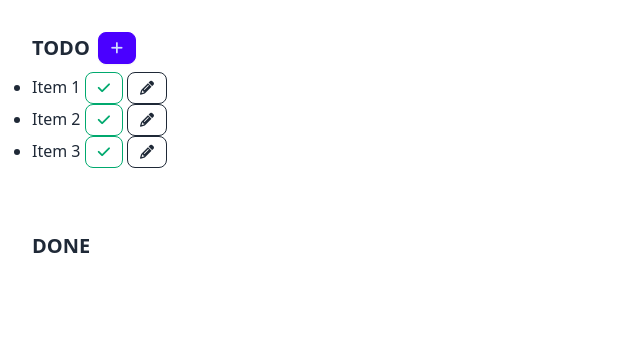
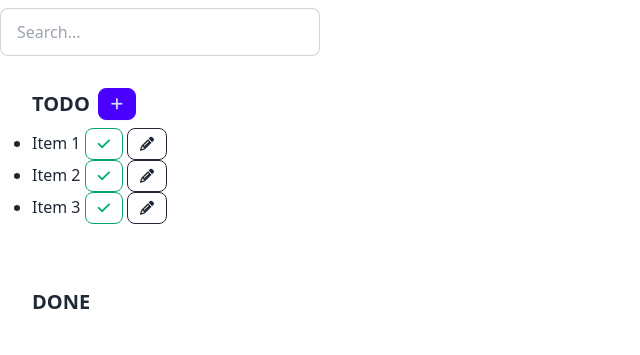
Before and after one commit to dimagi/htmx-alpine-demo, a Flask app: page / in a window 1280 px wide. Shown: the top 355 px of the page, without its empty margins (0-640 px from the left). Run offline with Flask 3, Linux system fonts and the light colour scheme; some libraries are stand-ins or nearby versions.

Commit message:
alpinejs search

```diff
--- a/templates/index.html
+++ b/templates/index.html
@@ -13,7 +13,8 @@
   <script src="https://cdn.jsdelivr.net/npm/alpinejs@3.12.0/dist/cdn.min.js" defer></script>
 </head>
 <body>
-<div class="container mx-auto">
+<div class="container mx-auto mt-2" x-data="{ search: null }">
+  <input type="text" x-model="search" class="input input-bordered w-full max-w-xs" placeholder="Search...">
   <div class="card">
     <div class="card-body">
       <h1 class="card-title">TODO
@@ -35,7 +36,7 @@
       <ul class="list-disc" id="done-items">
         {% for item in items %}
           {% if item.done %}
-            <li id="item-{{ item.id }}">
+            <li id="item-{{ item.id }}" {% include 'search_attrs.html' %}>
               <span>{{ item.name }}</span>
             </li>
           {% endif %}
--- a/templates/item.html
+++ b/templates/item.html
@@ -1,4 +1,6 @@
-<li id="item-{{ item.id }}">
+<li id="item-{{ item.id }}"
+    {% include 'search_attrs.html' %}
+>
   <span>{{ item.name }}</span>
   <button class="btn btn-sm btn-outline btn-success"
           hx-post="/done/{{ item.id }}" hx-target="#item-{{ item.id }}" hx-swap="outerHTML">
--- a/templates/item_done.html
+++ b/templates/item_done.html
@@ -1,5 +1,5 @@
 <ul hx-swap-oob="beforeend:#done-items">
-  <li id="item-{{ item.id }}">
+  <li id="item-{{ item.id }}" {% include 'search_attrs.html' %}>
     <span>{{ item.name }}</span>
   </li>
 </ul>
--- /dev/null
+++ b/templates/search_attrs.html
@@ -0,0 +1,9 @@
+x-data="{
+  get searchMatch() {
+    if (!this.search) {
+      return true;
+    }
+    return '{{ item.name|lower }}'.includes(this.search.toLowerCase());
+  },
+}"
+x-show="searchMatch"
```
